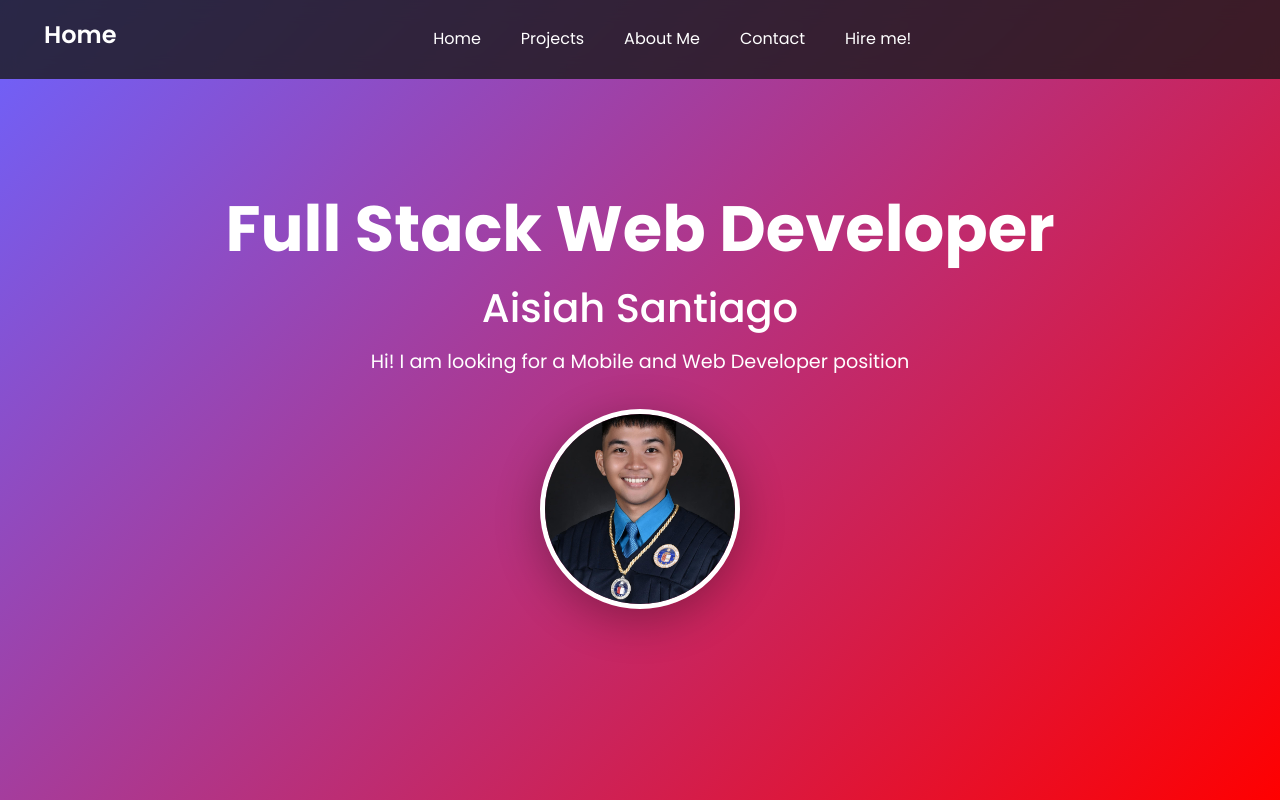
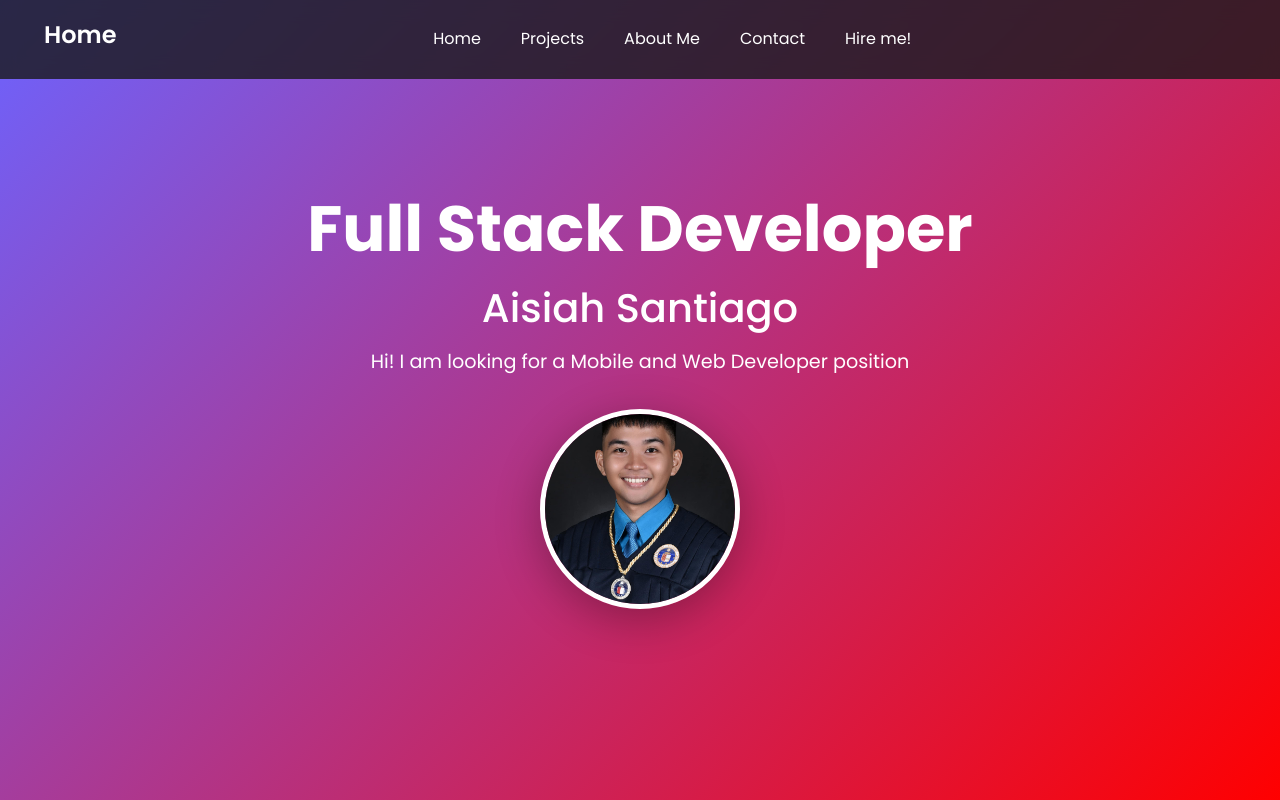
Before and after one commit to Aisiahhh/fcbportfolio, a plain HTML site: page index.html in a window 1280 px wide. Shown: the top 800 px of the page. Drawn offline with nearby package versions, Linux system fonts and the light colour scheme.

Commit message:
Updates on UI

```diff
--- a/index.html
+++ b/index.html
@@ -46,7 +46,7 @@
   <section id="landing" data-aos="fade-up">
     <div class="container-fluid">
       <div class="container-fluid" data-aos="zoom-in" data-aos-duration="2000">
-        <h1>Full Stack Web Developer</h1>
+        <h1>Full Stack Developer</h1>
         <h2>Aisiah Santiago</h2>
         <p>Hi! I am looking for a Mobile and Web Developer position</p>
       </div>
```
